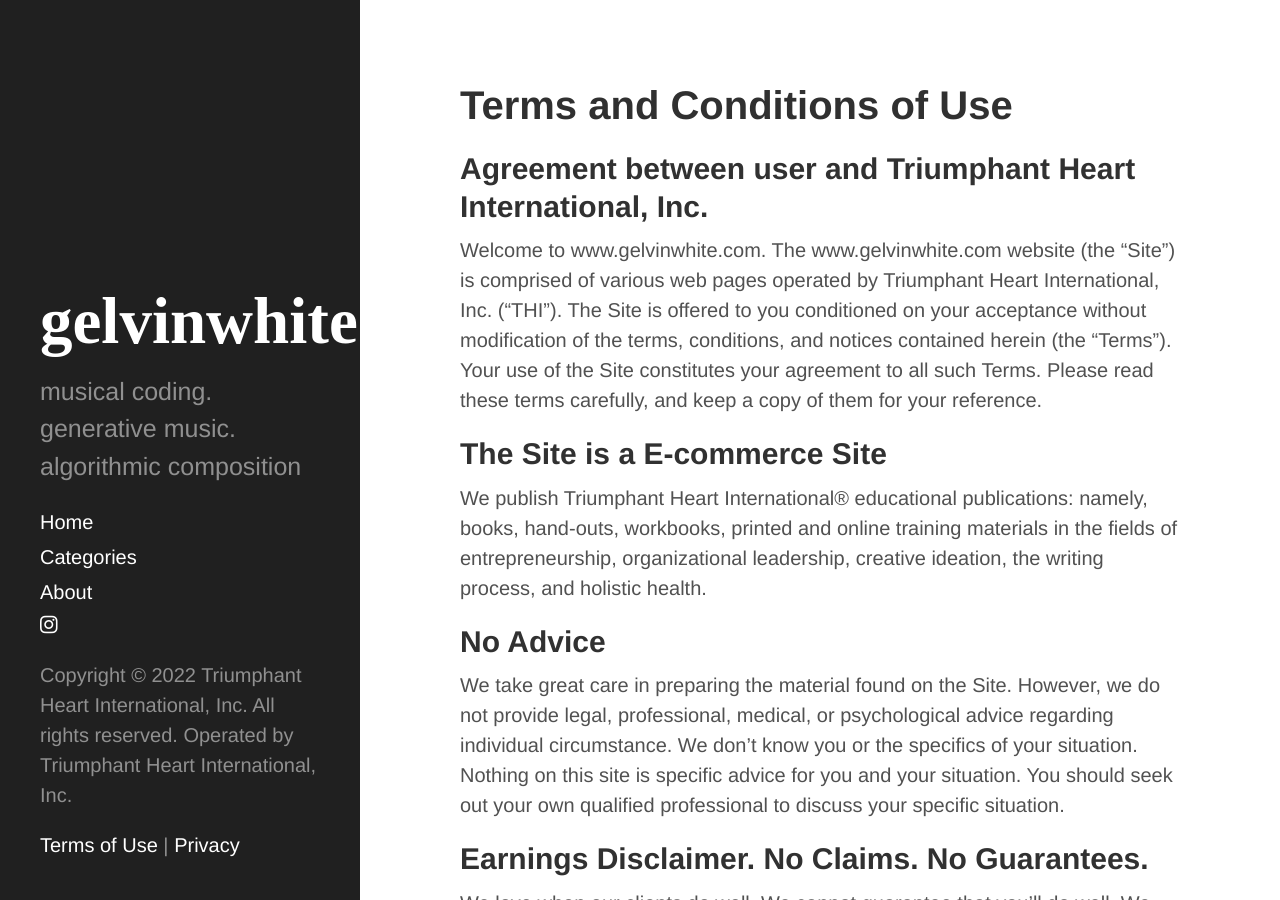
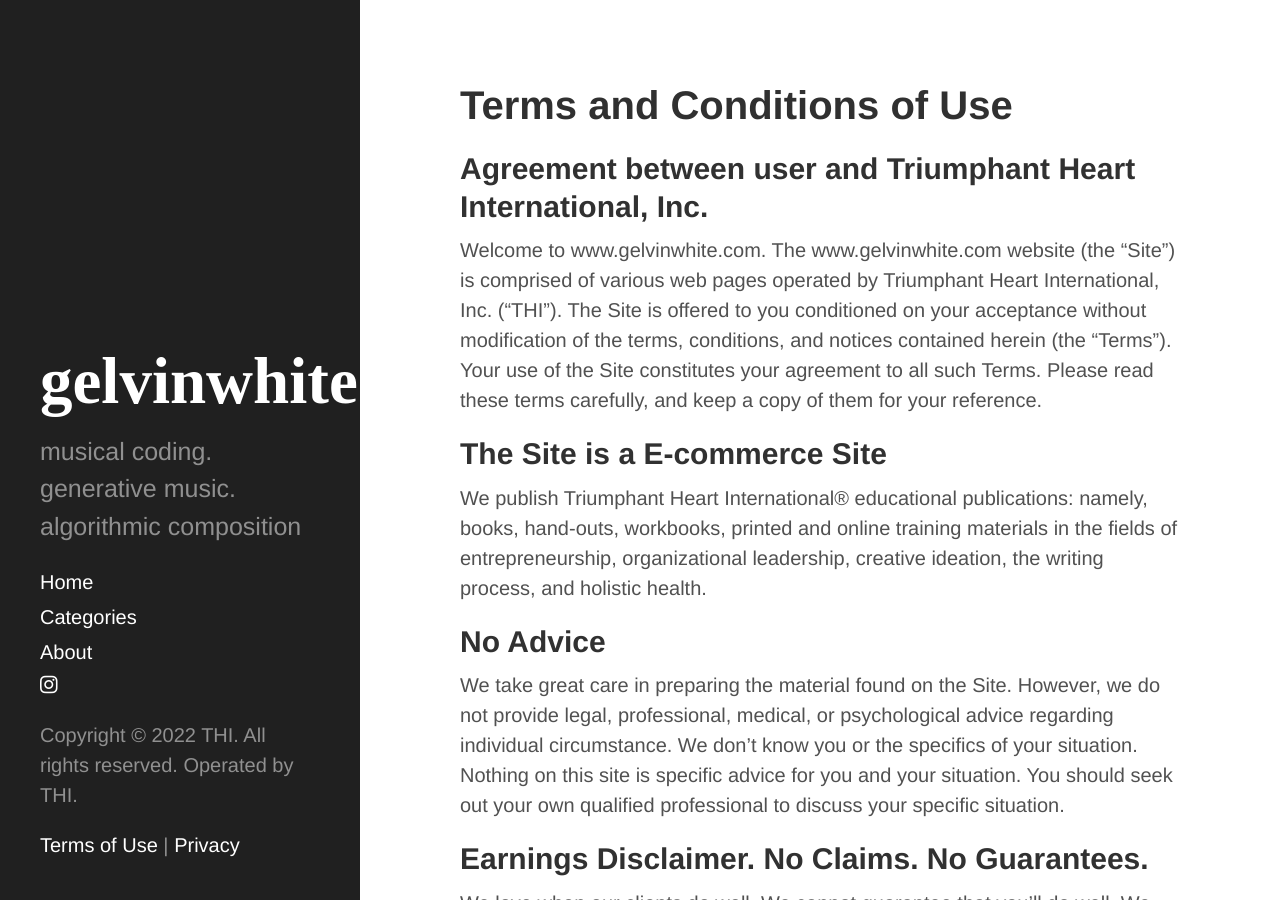
Before and after one commit to guyewhite/guyewhite.github.io, a Jekyll site: the page built from terms.md, in a window 1280 px wide and 900 px high. Built offline with Jekyll 4.4.1, drawn with Linux system fonts in a browser that asks for light colours; nearby versions of some CDN libraries; some web fonts are replaced.

Commit message:
first article

```diff
--- a/_includes/sidebar.html
+++ b/_includes/sidebar.html
@@ -21,7 +21,7 @@
 
    </nav>
 
-   <p>Copyright &copy; {{ site.time | date: '%Y' }} Triumphant Heart International, Inc. All rights reserved. Operated by Triumphant Heart International, Inc.</p>
+   <p>Copyright &copy; {{ site.time | date: '%Y' }} THI. All rights reserved. Operated by THI.</p>
    <p><a href="/terms">Terms of Use</a> | <a href="/privacy">Privacy</a></p>
  </div>
 </div>
```
Also changed, not shown: privacy.md (+1 -0 lines), terms.md (+1 -0 lines), 1 other file.
